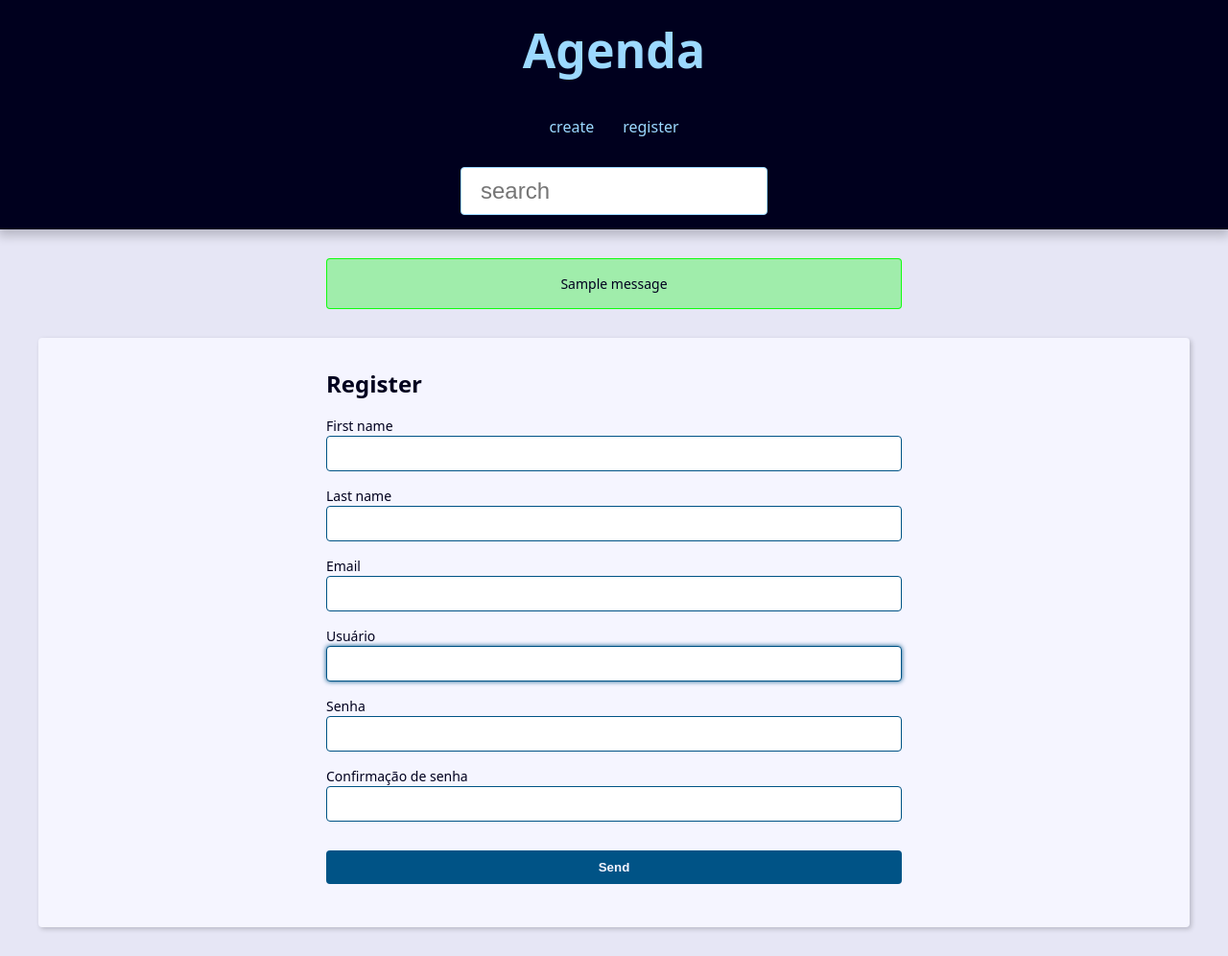
After one commit to Renatofsds16/django-agenda, a Django app: page /user/register/ in a window 1280 px wide. The commit adds this page. Shown: the whole page at 96% size. Run offline with Django 5.2, Linux system fonts and the light colour scheme; tables that the repository leaves empty hold one stand-in row (values such as "Sample post"); one stand-in notice (Sample message) is shown.

Commit message:
fazendo login com user do django

```diff
--- a/base_static/global/css/style.css
+++ b/base_static/global/css/style.css
@@ -238,6 +238,10 @@ svg {
   background: rgba(255, 255, 0, 0.3);
   border: 1px solid rgba(255, 255, 0, 90%);
 }
+.message.info {
+  background: rgba(255, 255, 0, 90%);
+  border: 1px solid rgba(255, 255, 0, 0.3);
+}
 
 .form-wrapper {
   max-width: 60rem;
@@ -312,3 +316,25 @@ svg {
   filter: brightness(80%);
   box-shadow: 0 0 5px var(--link-dark-color);
 }
+
+
+
+.contact-links {
+  margin-block: calc(var(--small-font-size) * 2);
+  display: flex;
+  align-items: center;
+  gap: 0 var(--spacing);
+}
+
+.btn-link {
+  font-size: var(--small-font-size);
+  text-decoration: none;
+  font-weight: bold;
+  padding: 1rem;
+  display: block;
+  line-height: var(--small-font-size);
+}
+
+.btn-delete {
+  background: tomato;
+}
--- a/base_templates/global/base.html
+++ b/base_templates/global/base.html
@@ -8,6 +8,11 @@
 </head>
 <body>
     {% include "global\partials\_header.html" %}
+    {% if messages %}
+    {% for message in messages %}
+    <div class="message {{message.tags}}">{{message}}</div>
+    {% endfor %}
+    {% endif %}
     <main class="content">
         {% block content %}{% endblock content %}
         {% include "global\partials\_pagination.html" %}
--- a/base_templates/global/partials/_header.html
+++ b/base_templates/global/partials/_header.html
@@ -5,7 +5,7 @@
     <nav class="menu">
         <ul class="menu-list">
             <li class="menu-item">
-                <a href="" class="menu-link">login</a>
+                <a href="{% url "create" %}" class="menu-link">create</a>
             </li>
             <li class="menu-item">
                 <a href="" class="menu-link">register</a>
--- /dev/null
+++ b/contact/forms.py
@@ -0,0 +1,67 @@
+from django import forms
+from .models import Contact
+from django.core.exceptions import ValidationError
+from django.contrib.auth.forms import UserCreationForm
+from django.contrib.auth.models import User
+
+
+6
+class ContactForm(forms.ModelForm):
+
+
+    picture = forms.ImageField(
+        widget=forms.FileInput(
+            attrs={
+                'accept': 'image\*',
+            }
+        )
+    )
+    class Meta:
+        model = Contact
+        fields = 'first_name','last_name','phone','email','description','category','picture',
+
+
+    def clean(self):
+        clean_data = self.cleaned_data
+        first_name = clean_data.get('first_name')
+        last_name = clean_data.get('last_name')
+        qtd = len(first_name)
+        if first_name == last_name:
+            self.add_error('first_name',ValidationError('name invalid',code=101))
+
+        if  qtd < 2:
+            self.add_error('first_name',ValidationError('nome muito curto'))
+            self.add_error('last_name',ValidationError('nome muito curto'))
+
+        return super().clean()
+
+
+
+
+    def clean_first_name(self):
+        first_name = self.cleaned_data.get('first_name')
+        if first_name == 'abc':
+            raise ValidationError('nao digite abc',code='invalid')
+        return first_name
+
+
+class RegisterForm(UserCreationForm):
+    first_name = forms.CharField(
+        required=True
+    )
+    last_name = forms.CharField(
+        required=True
+    )
+    email = forms.EmailField(
+        required=True
+    )
+    class Meta:
+        model = User
+        fields = 'first_name','last_name','email','username','password1','password2',
+
+
+    def clean_email(self):
+        email = self.cleaned_data.get('email')
+        if User.objects.filter(email=email).exists():
+            self.add_error('email',ValidationError('email ja existe'))
+        return email
--- /dev/null
+++ b/contact/templates/contact/_partials/_user-form.html
@@ -0,0 +1,33 @@
+<form
+action="{{form_action}}"
+method="POST"
+>
+  {% csrf_token %}
+
+    <div class="form-content">
+      {% for field in form %}
+      <div class="form-group">
+        <label for="{{field.id_for_label}}">{{field.label}}</label>
+        {{field}}
+        {{field.errors}}
+      </div>
+      {% endfor %}
+
+    </div>
+  {% if form.non_field_errors %}
+    <div class="form-content">
+      <div class="form-group">
+        <div class="message error">
+          {{form.non_field_errors}}
+        </div>
+      </div>
+    </div>
+  {% endif %}
+  <div class="form-content">
+    <div class="form-group">
+      <button class="btn" type="submit">Send</button>
+    </div>
+  </div>
+
+
+</form>
--- /dev/null
+++ b/contact/templates/contact/register.html
@@ -0,0 +1,9 @@
+{% extends "global\base.html" %}
+{% block content %}
+<div class="form-wrapper">
+
+    <h2>Register</h2>
+    {% include "contact\_partials\_user-form.html" %}
+
+  </div>
+{% endblock content %}
--- a/contact/urls.py
+++ b/contact/urls.py
@@ -9,6 +9,12 @@ urlpatterns = [
     path('search/', views.search,name='search'),
     path('contact/<int:contact_id>/detail/', views.contactDetails,name='contact'),
     path('contact/create/', views.create,name='create'),
+    path('contact/<int:contact_id>/update/', views.update,name='update'),
+    path('contact/<int:contact_id>/delete/', views.delete,name='delete'),
+
+    path('user/register/', views.register,name='register'),
+    path('user/login/', views.login_view,name='login'),
+    path('user/logout/', views.logout_view,name='logout'),
 
 
 ]
--- a/contact/views.py
+++ b/contact/views.py
@@ -1,15 +1,14 @@
-from django.shortcuts import render, redirect
-from .models import Contact,Category
+from django.shortcuts import render, redirect, get_object_or_404
+from .models import Contact
 from django.http import Http404
 from django.db.models import Q
 from django.core.paginator import Paginator
-from django import forms
+from .forms import ContactForm, RegisterForm
+from django.urls import reverse
+from django.contrib.auth.forms import AuthenticationForm
+from django.contrib import messages
+from django.contrib import auth
 
-
-class ContactForm(forms.ModelForm):
-    class Meta:
-        model = Contact
-        fields = 'first_name','last_name','phone','email','description',
 
 
 
@@ -54,10 +53,69 @@ def search(request):
 
 
 def create(request):
+    form_action = reverse('create')
     if request.method == 'POST':
-        print(request.method)
-        context = {'form':ContactForm(data=request.POST)}
+        form = ContactForm(request.POST,request.FILES)
+        context = {'form':form,'form_action':form_action}
+        if form.is_valid():
+            contact = form.save()
+            return redirect('update',contact_id=contact.id)
         return render(request,'contact\create.html',context)
 
-    context = {'form':ContactForm()}
+    context = {'form':ContactForm(),'form_action':form_action}
     return render(request,'contact\create.html',context)
+
+
+def update(request,contact_id):
+    contact = get_object_or_404(Contact,id=contact_id,show=True)
+    form_action = reverse('update',args=(contact_id,))
+
+    if request.method == 'POST':
+
+        form = ContactForm(request.POST,request.FILES,instance=contact)
+        context = {'form':form,'form_action':form_action}
+        if form.is_valid():
+            form.save()
+            return redirect('contacts')
+        return render(request,'contact\create.html',context)
+
+    context = {'form':ContactForm(instance=contact),'form_action':form_action}
+    return render(request,'contact\create.html',context)
+
+
+def delete(request,contact_id):
+    contact = get_object_or_404(Contact,id=contact_id,show=True)
+    confirmation = request.POST.get('confirmation','no')
+    if confirmation == 'yes':
+        contact.delete()
+        return redirect('contacts')
+
+    return render(request,'contact\contact.html',{'contact':contact,'confirmation':confirmation})
+
+
+def register(request):
+    form = RegisterForm()
+    #messages.info(request,'ola mundo')
+    if request.method == 'POST':
+        form = RegisterForm(request.POST)
+        if form.is_valid():
+            form.save()
+    return render(request,'contact/register.html',{'form':form})
+
+def login_view(request):
+    form = AuthenticationForm(request)
+    if request.method == 'POST':
+        form = AuthenticationForm(request,request.POST)
+        if form.is_valid():
+            user = form.get_user()
+            print(user)
+            auth.login(request,user)
+            messages.success(request,'logado com sucesso!')
+            return redirect('contacts')
+        else:
+            messages.error(request,'não foi posivel fazer login')
+    return render(request,'contact/login.html',{'form':form})
+
+def logout_view(request):
+    auth.logout(request)
+    return redirect('login')
```
Also changed, not shown: contact/templates/contact/contact.html (+15 -0 lines), contact/templates/contact/create.html (+18 -3 lines), contact/templates/contact/login.html (added, +15 -0 lines).
